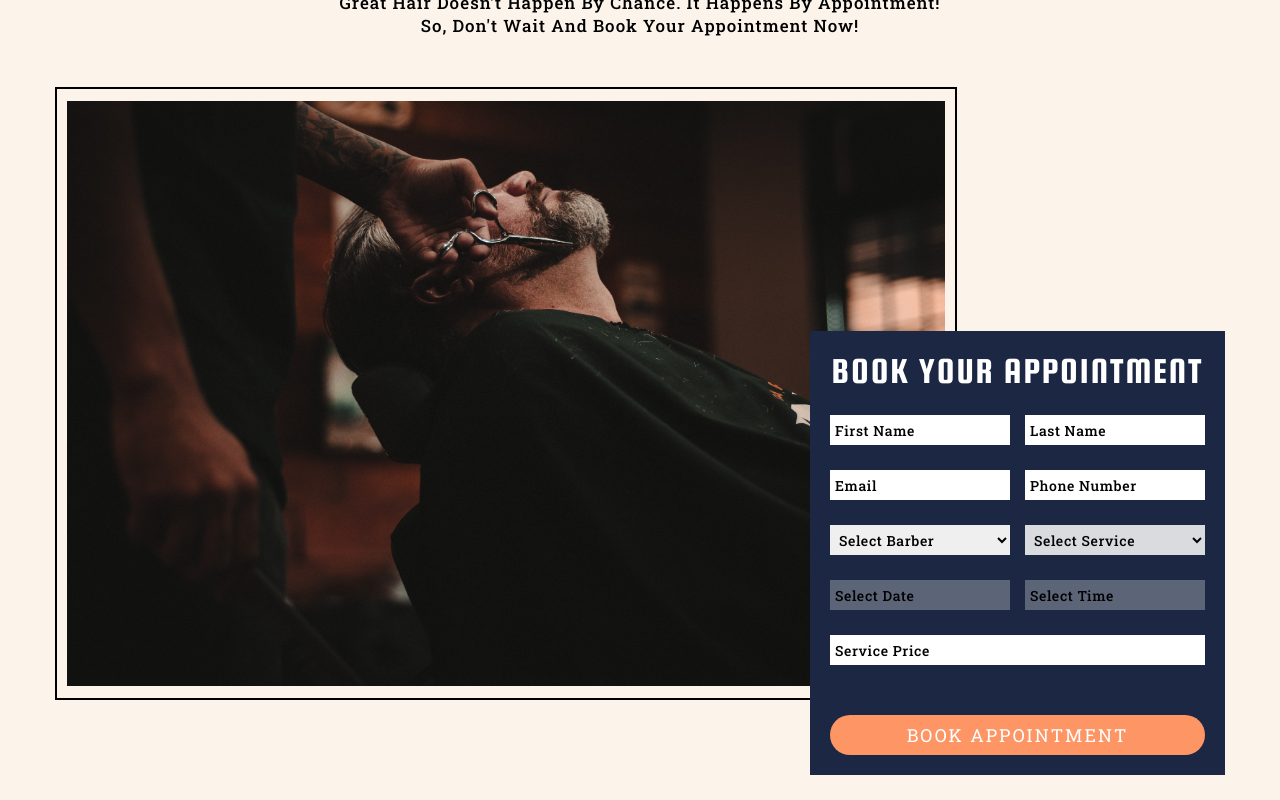
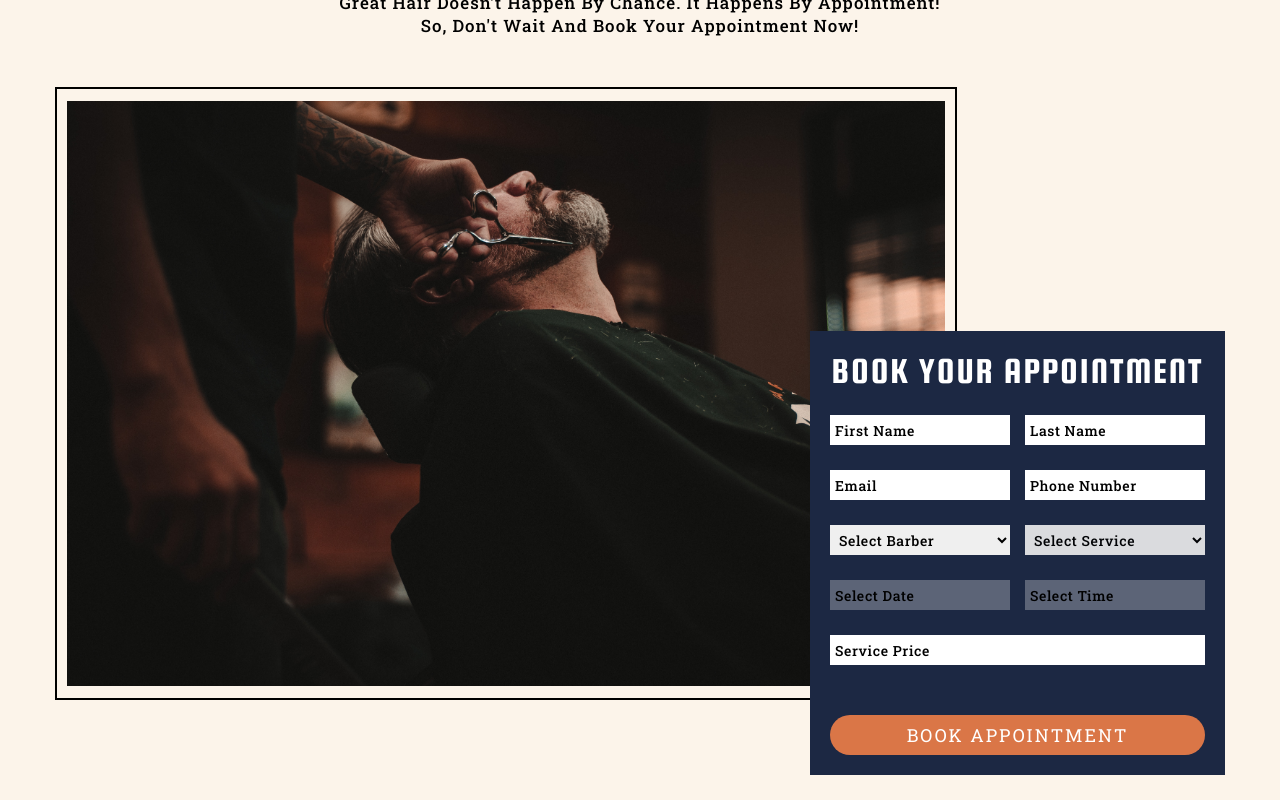
Before and after one commit to zigavidmar/Ineor, a React (Create React App) app: page / in a window 1280 px wide. In both pictures the pointer is over the input "Book appointment". Shown: the part 120-920 px from the top of the page. Built offline with nearby package versions, Linux system fonts and the light colour scheme; data requests are answered from the project's data file.

Commit message:
small changes

```diff
--- a/src/sass/bookappointment.scss
+++ b/src/sass/bookappointment.scss
@@ -94,5 +94,9 @@
         text-transform: uppercase;
         color: white;
         cursor: pointer;
+        transition: .3s all ease;
+        &:hover {
+            background: #da7647;
+        }
     }
 }
```
